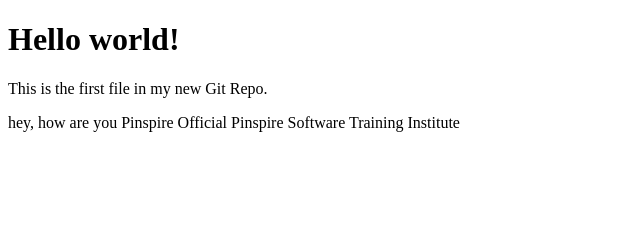
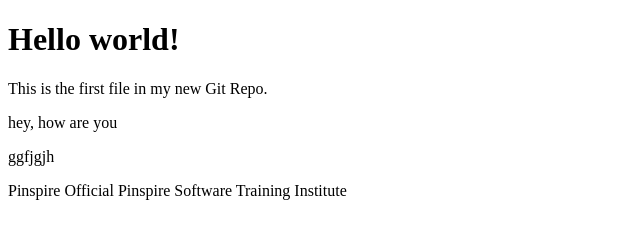
Before and after one commit to ayusha-ayu/First-repo, a plain HTML site: page index.html in a window 1280 px wide. Shown: the whole page, without its empty margins (0-640 px from the left). Drawn offline with Linux system fonts and the light colour scheme.

Commit message:
last commit

```diff
--- a/index.html
+++ b/index.html
@@ -7,7 +7,8 @@ Hello World!</title>
 <body>
 <h1>Hello world!</h1>
 <p>This is the first file in my new Git Repo.</p>
-<p>hey, how are you</a>
+<p>hey, how are you</p>
+<p>ggfjgjh</p>
 Pinspire Official
 Pinspire Software Training Institute
 </body> </html>
```
